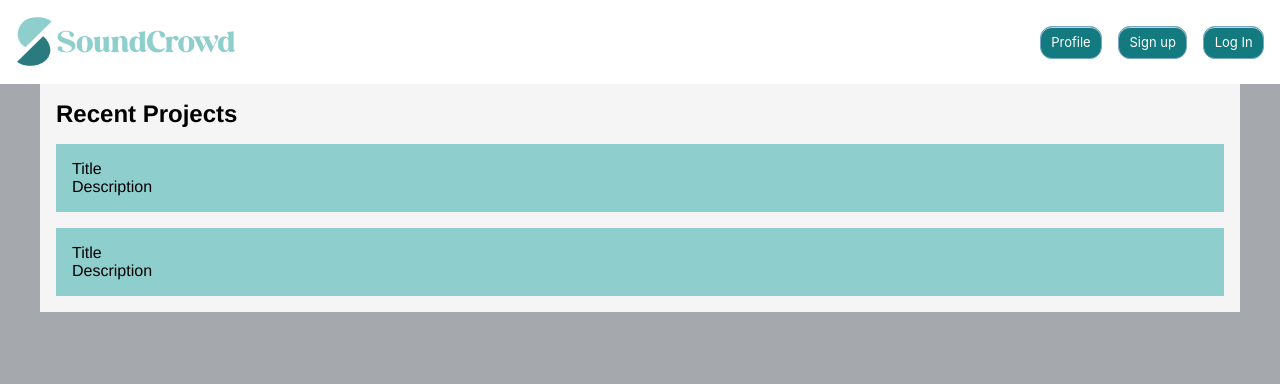
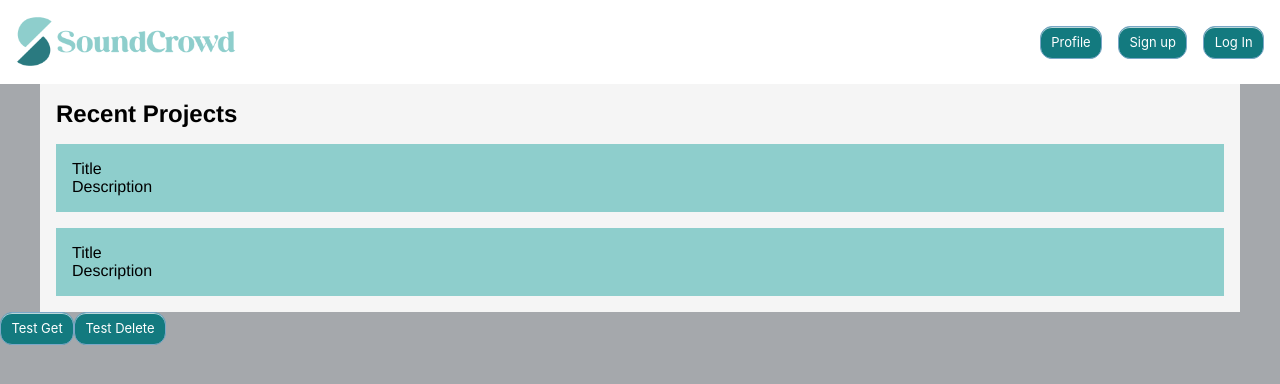
Before and after one commit to matthewkurtti/cc37greenfieldproject, a React (Vite) app in the folder client/: page / in a window 1280 px wide. Shown: the top 384 px of the page. Built offline with nearby package versions, Linux system fonts and the light colour scheme; no server answers.

Commit message:
feat: implement get and delete in fetch helper

```diff
--- a/client/src/App.tsx
+++ b/client/src/App.tsx
@@ -1,4 +1,5 @@
 import { useState, useEffect } from 'react';
+import { getData, deleteData } from './helpers/fetchHelpers';
 import ProjectItem from './components/ProjectItem';
 import ProfilePage from './components/ProfilePage';
 import SignUpPage from './components/SignUpPage';
@@ -8,8 +9,6 @@ import './App.css';
 import logo from './assets/soundcloud_logo.png';
 
 function App() {
-  // TEST
-
   console.log('MODE:', import.meta.env.MODE);
 
   const url: string =
@@ -21,21 +20,30 @@ function App() {
   const [currentModal, setCurrentModal] = useState<JSX.Element | null>(null);
 
   useEffect(() => {
-    getData();
+    const result = getData(url, 'api/user');
+    setData(result);
   }, []);
 
   useEffect(() => {
     console.log('DATA:', data);
   }, [data]);
+
   useEffect(() => {
     console.log('CURRENT MODAL:', currentModal);
   }, [currentModal]);
 
-  const getData = async () => {
-    const response = await fetch(`${url}api/user`);
-    const result = await response.json();
-    setData(result);
-  };
+  useEffect(() => {
+    (async () => {
+      const result = await getData(url, 'api/user');
+      setData(result);
+    })();
+  }, []);
+
+  // const getData = async () => {
+  //   const response = await fetch(`${url}api/user`);
+  //   const result = await response.json();
+  //   setData(result);
+  // };
 
   return (
     <>
@@ -87,8 +95,29 @@ function App() {
           </ul>
         </section>
       </main>
+      <footer>
+        <button
+          onClick={async () => {
+            const result = await getData(url, 'api/user');
+            setData(result);
+          }}
+        >
+          Test Get
+        </button>
+        <button
+          onClick={async () => {
+            await deleteData(1, url, 'api/user');
+            const result = await getData(url, 'api/user');
+            setData(result);
+          }}
+        >
+          Test Delete
+        </button>
+      </footer>
     </>
   );
 }
 
 export default App;
+
+//<button onClick={() => {getData()}}>Test Patch</button>
--- /dev/null
+++ b/client/src/helpers/fetchHelpers.ts
@@ -0,0 +1,26 @@
+export const getData = async (url: string, endpoint: string) => {
+  const response = await fetch(`${url}${endpoint}`);
+  const result = await response.json();
+  return result;
+};
+
+export const deleteData = async (id: number, url: string, endpoint: string) => {
+  const response = await fetch(`${url}${endpoint}/${id}`, { method: 'DELETE' });
+  const result = await response.json();
+  return result;
+};
+
+export const postData = async (
+  url: string,
+  endpoint: string,
+  contentType: string = 'application/json',
+  objToPost: object
+) => {
+  const response = await fetch(`${url}${endpoint}`, {
+    method: 'POST',
+    headers: { 'Content-Type': contentType },
+    body: JSON.stringify(objToPost),
+  });
+  const result = await response.json();
+  return result;
+};
```
Also changed, not shown: 1 other file (tests, documents, lock files or other folders).
